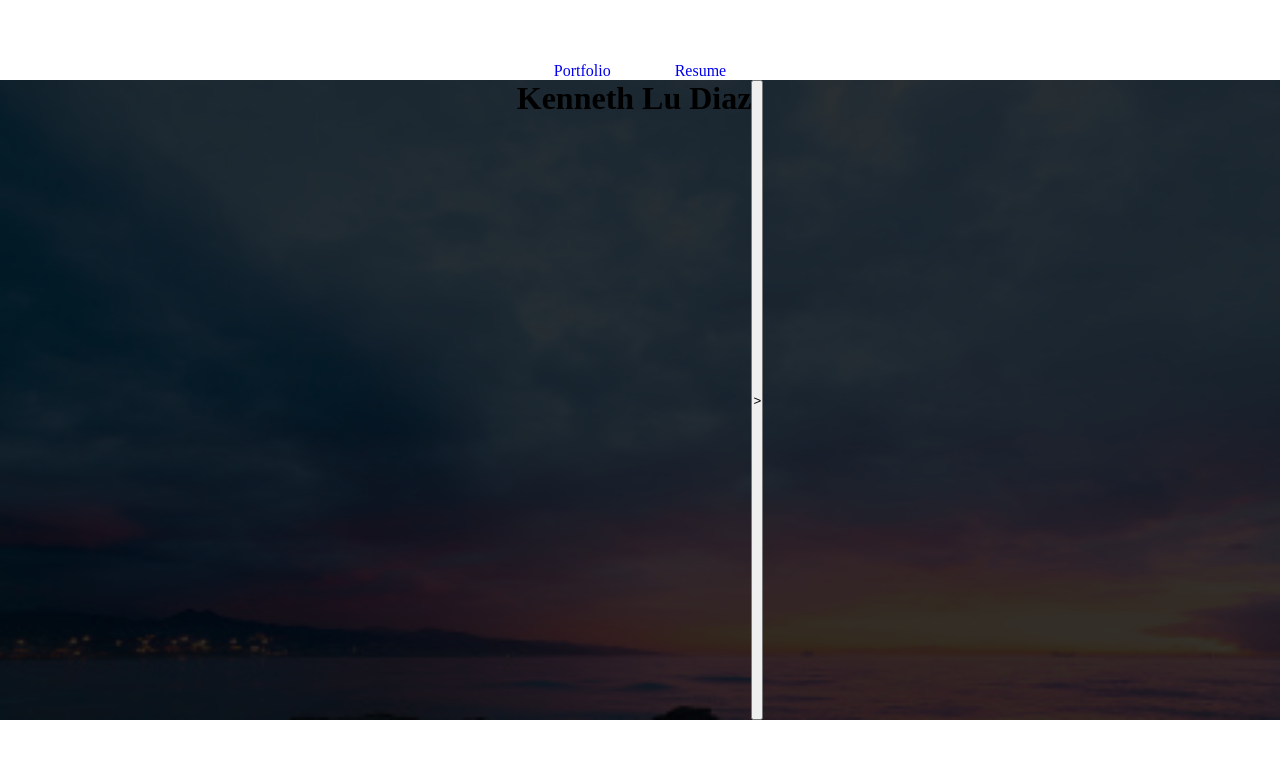
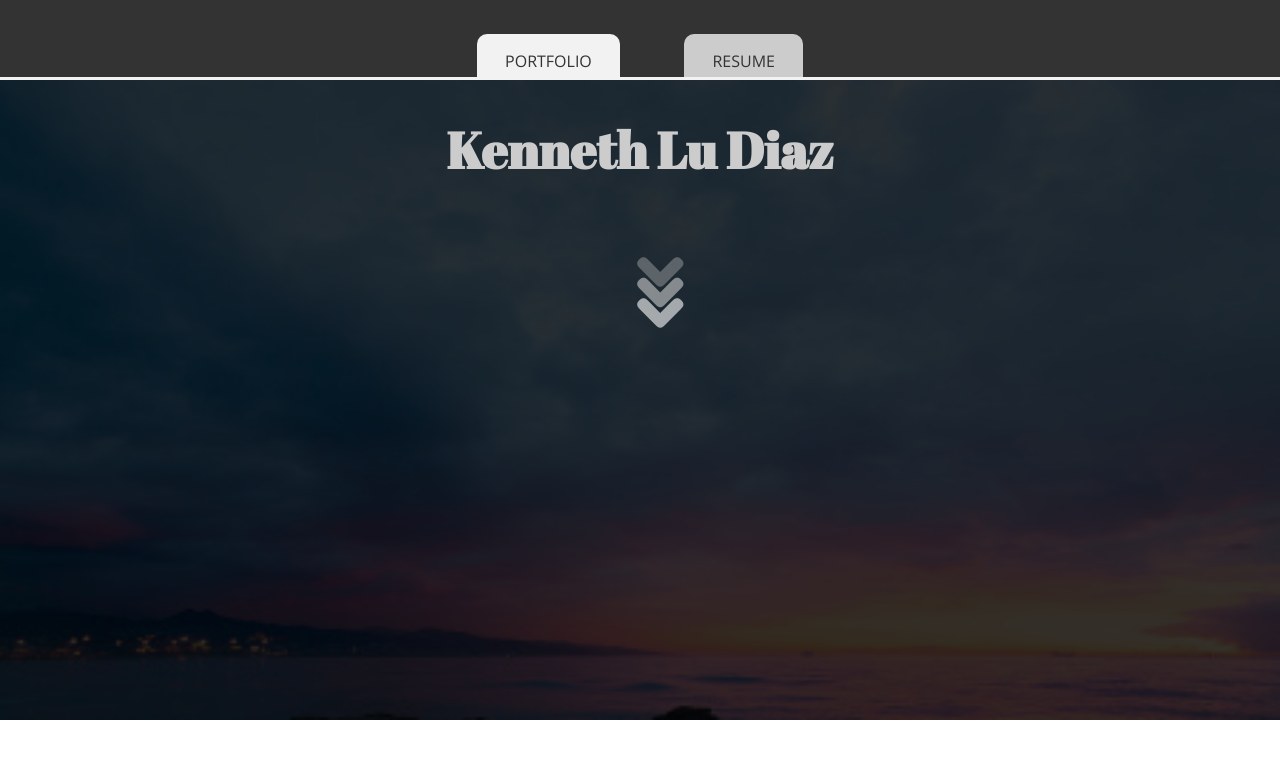
Before and after one commit to Kenludiaz/Portfolio, a plain HTML site: page index.html in a window 1280 px wide. Drawn offline with nearby package versions, Linux system fonts and the light colour scheme; a web font is replaced by a local one.

Commit message:
Styled Portfolio

```diff
--- a/index.html
+++ b/index.html
@@ -22,6 +22,7 @@
     <meta name="og:image" content="">
     <meta name="og:type" content="">
     <link rel="shortcut icon" href="" type="image/x-icon">
+    <link rel="stylesheet" href="https://cdnjs.cloudflare.com/ajax/libs/font-awesome/4.7.0/css/font-awesome.min.css">
 </head>
 <header class="header">
     <nav class="nav">
@@ -32,21 +33,25 @@
             <li class="nav-item">
                 <a class="nav-link" href="Kenneth-Lu-Diaz-RESUME.pdf" target="_blank">Resume</a>
             </li>
+
+            <!-- <li class="external-item">
+                <a href="" class="external-link fa fa-github"></a>
+            </li>
+            <li class="external-item">
+                <a href="" class="external-link fa fa-gmail"></a>
+            </li> -->
         </ul>
     </nav>
-    <ul class="external-links"></ul>
 </header>
 <body>
     <main>
         <div class="landing">
-            <div class="landing-content">
-                <h1 class="name">Kenneth Lu Diaz</h1>
-                <button class="landing-button">></button>
-                <section class="landing-info">
-                    <p class="text-1"></p>
-                    <p class="text-2"></p>
-                </section>
-            </div>
+            <h1 class="name">Kenneth Lu Diaz</h1>
+            <button class="landing-btn">></button>
+            <section class="landing-info">
+                <p class="text-1"></p>
+                <p class="text-2"></p>
+            </section>
         </div>
     </main>
 </body>
--- a/styles/main.scss
+++ b/styles/main.scss
@@ -1,5 +1,16 @@
-// @@@Importing Fonts
-@import url('https://fonts.googleapis.com/css2?family=Fredericka+the+Great&family=Open+Sans&display=swap');
+// @@@Importing Fonts && Libraries
+@import url('https://fonts.googleapis.com/css2?family=Abril+Fatface&family=Concert+One&family=Open+Sans&display=swap');
+
+@mixin Concert {
+    font-family: 'Concert One', cursive;;
+}
+@mixin Abril {
+    font-family: 'Abril Fatface', cursive;
+}
+@mixin Open-Sans {
+    font-family: 'Open Sans', sans-serif;
+}
+
 
 // @@@Root & Variables
 * {
@@ -7,26 +18,42 @@
     margin: 0;
     box-sizing: border-box;
 }
+$off-white: #CCC;
+$white: #F2F2f2;
+$black: #333;
 // @@@Nav
 .header {
     .nav {
+        color: white;
         .nav-list {
             list-style-type: none;
             display: flex;
             align-items: flex-end;
             justify-content: center;
             height: 10vh;
+            background-color: $black;
+            border-bottom: $white solid 3px;
             .nav-item {
-
+                background-color: $white;
+                padding: 1rem 1.77rem .33rem;
+                border-radius: 10px 10px 0 0;
                 .nav-link {
                     display: inline-block;
                     text-decoration: none;
-
+                    color: $black;
+                    @include Open-Sans();
+                    text-transform: uppercase;
                 }
             }
             .nav-item + .nav-item {
                 margin-left: 5vw;
+                background-color: $off-white;
             }
+            // .external-link {
+            //     color: $white;
+            //     display: block;
+            //     font-size: rem;
+            // }
         }
     }
 }
@@ -38,10 +65,50 @@
     background-blend-mode: multiply;
     height: 80vh;
     display: flex;
-    justify-content: center;
-    .landing-content {
-        display: flex;
+    flex-flow: column;
+    align-items: center;
+    margin: 0 auto;
+    text-align: center;
+    .name {
+        @include Abril();
+        display: block;
+        color: $off-white;
+        font-size: 3.17rem;
+        margin: 2.17rem 0;
+        &::after {
+            content: " ";
+            display: block;
+            color: purple;
+            width: calc(3.17rem + 50px);
+            height: 3px;
+            margin: 0 auto;
+        }
+    }
+    .landing-btn {
+        @include Concert();
+        display: inline-block;
+        color: $off-white;
+        background-color: transparent;
+        border: none;
+        font-size: 100px;
+        letter-spacing: -25px;
+        opacity: .6;
+        transform: rotate(90deg) translateY(-30px); //Makes greater than an arrow and centered
+        cursor: pointer;
+        &::after,
+        &::before {
+            content: ">";
+        }
+        &::before {
+            opacity: .6;
+        }
+        &::after {
+            color: #FFF;
+            opacity: 1;
+        }
 
     }
 
+
+
 }
```
Also changed, not shown: styles/main.css, 1 other file.
